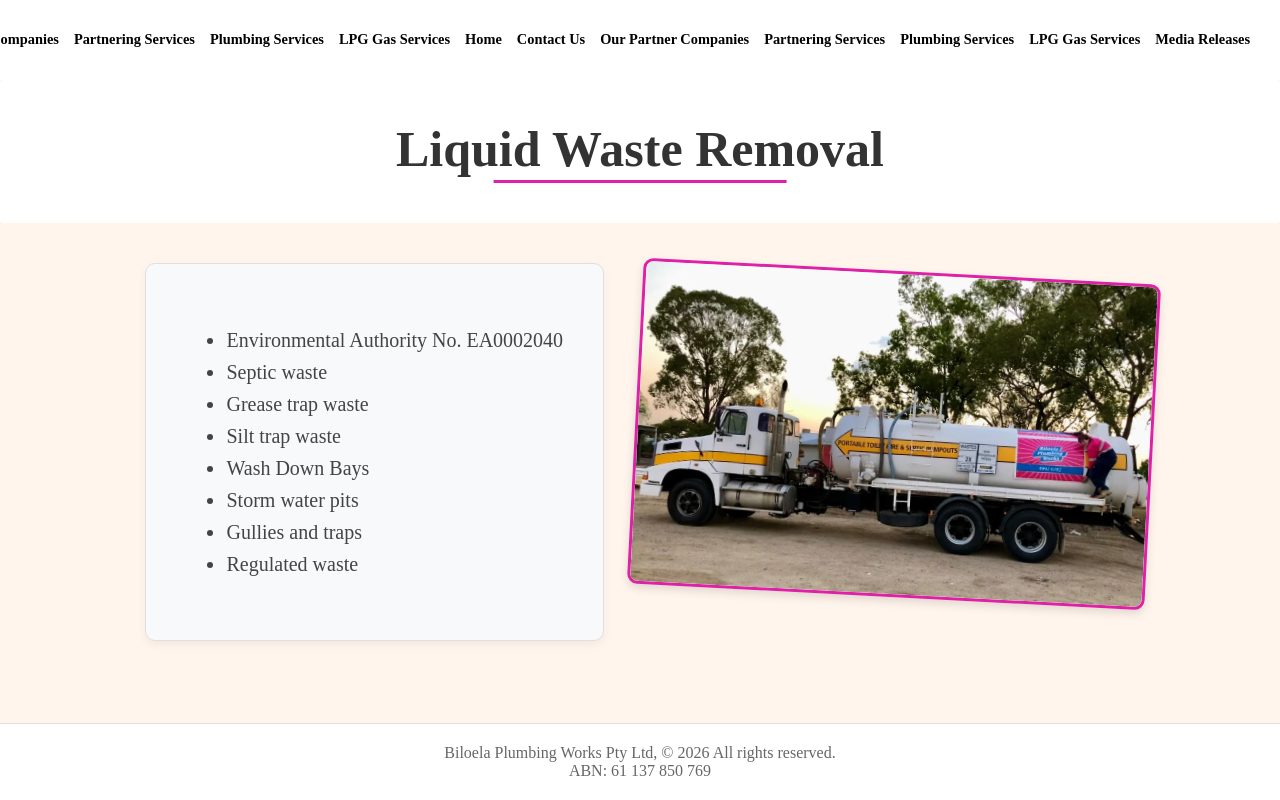
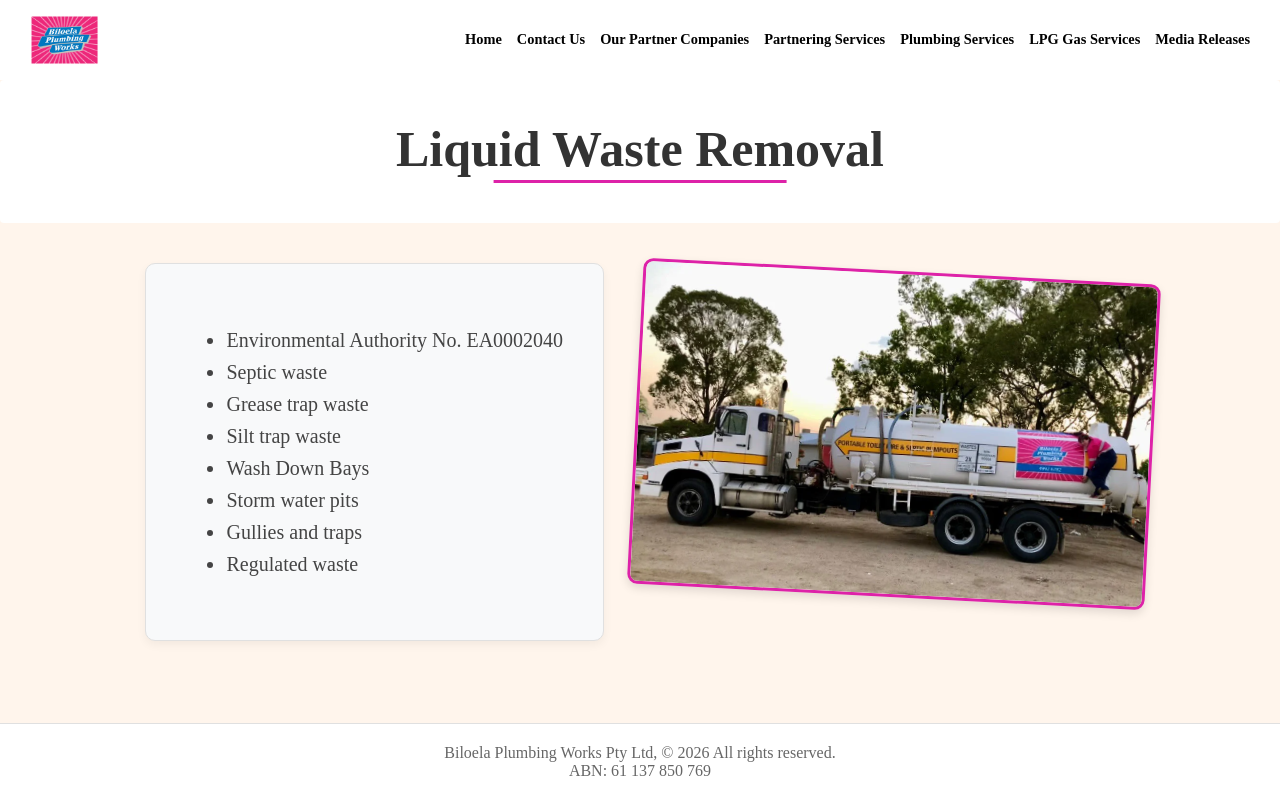
Before and after one commit to help-me202/Biloela-Plumbing-Works, a website: page HTML/LiquidWaste.html in a window 1280 px wide. Drawn offline with Linux system fonts and the light colour scheme; a web font is replaced by a local one.

Commit message:
liquid waste tweaking

```diff
--- a/HTML/LiquidWaste.html
+++ b/HTML/LiquidWaste.html
@@ -16,19 +16,6 @@
   <body class="has-large-image-right">
     <header class="top-header">
       <img src="../Images/logo.png" alt="Biloela Plumbing Works Logo" />
-      <a href="index.html" style="font-size: 0.9rem"><span>Home</span></a>
-      <a href="partners.html" style="font-size: 0.9rem"
-        ><span>Our Partner Companies</span></a
-      >
-      <a href="partneringservices.html" style="font-size: 0.9rem"
-        ><span>Partnering Services</span></a
-      >
-      <a href="Plumbingservices.html" style="font-size: 0.9rem"
-        ><span>Plumbing Services</span></a
-      >
-      <a href="LPG-gas-information.html" style="font-size: 0.9rem"
-        ><span>LPG Gas Services</span></a
-      >
       <a href="index.html" class="persistent-link" style="font-size: 0.9rem"
         ><span>Home</span></a
       >
```
